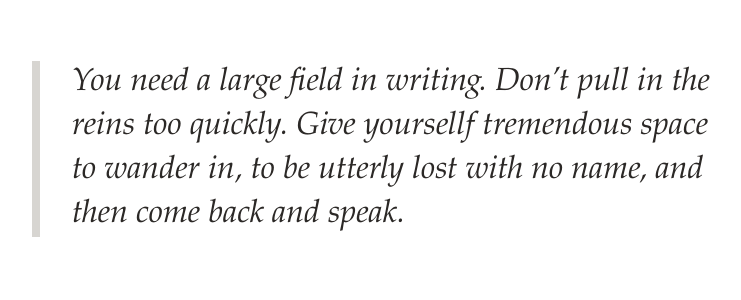
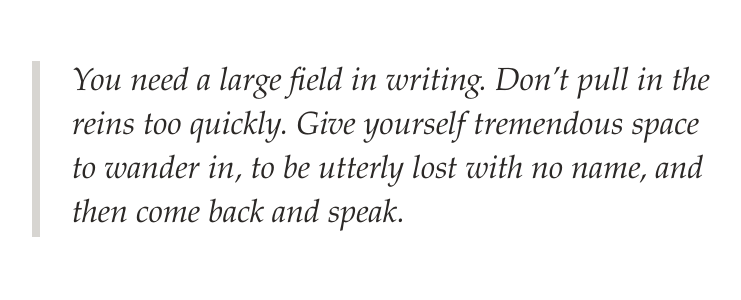
Before and after one commit to svvchen/nervxious, a Jekyll site: the page built from _posts/2020-09-09-filter.markdown, in a window 1280 px wide and 900 px high, scrolled down 431 px. Shown: the part 193-493 px from the top of the window, without its empty margins (246-987 px from the left). Built offline with Jekyll 4.4.1, drawn with Linux system fonts in a browser that asks for light colours; comment, search, counter and statistics services are not loaded.

Commit message:
Update 2020-09-09-filter.markdown

```diff
--- a/_posts/2020-09-09-filter.markdown
+++ b/_posts/2020-09-09-filter.markdown
@@ -5,7 +5,7 @@ date:   2020-09-09 20:26:58 -0700
 categories: highlights work
 ---
 From Natalie Goldberg's *Writing Down the Bones*:
-> You need a large field in writing. Don't pull in the reins too quickly. Give yoursellf tremendous space to wander in, to be utterly lost with no name, and then come back and speak.
+> You need a large field in writing. Don't pull in the reins too quickly. Give yourself tremendous space to wander in, to be utterly lost with no name, and then come back and speak.
 
 # Filtering
 
```
